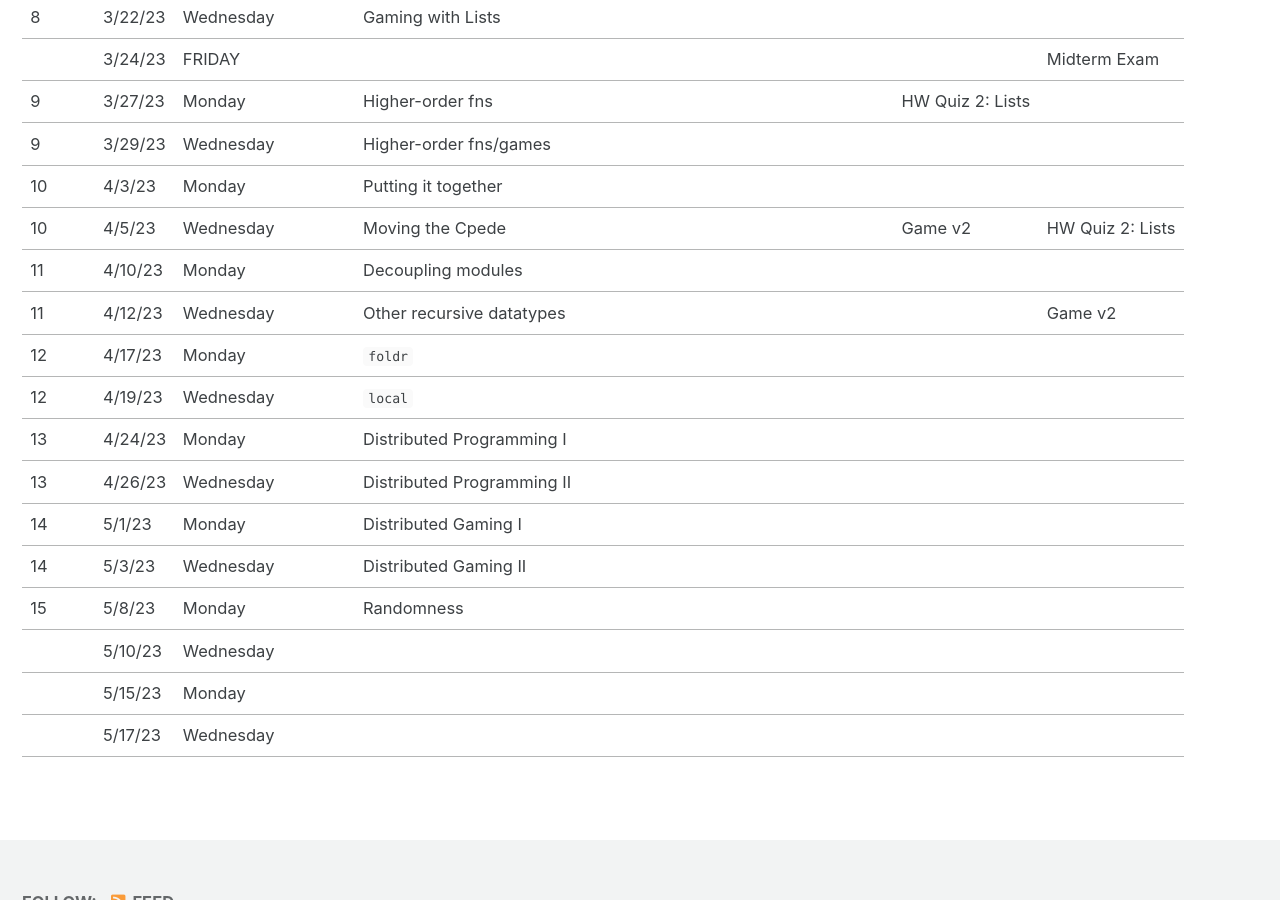
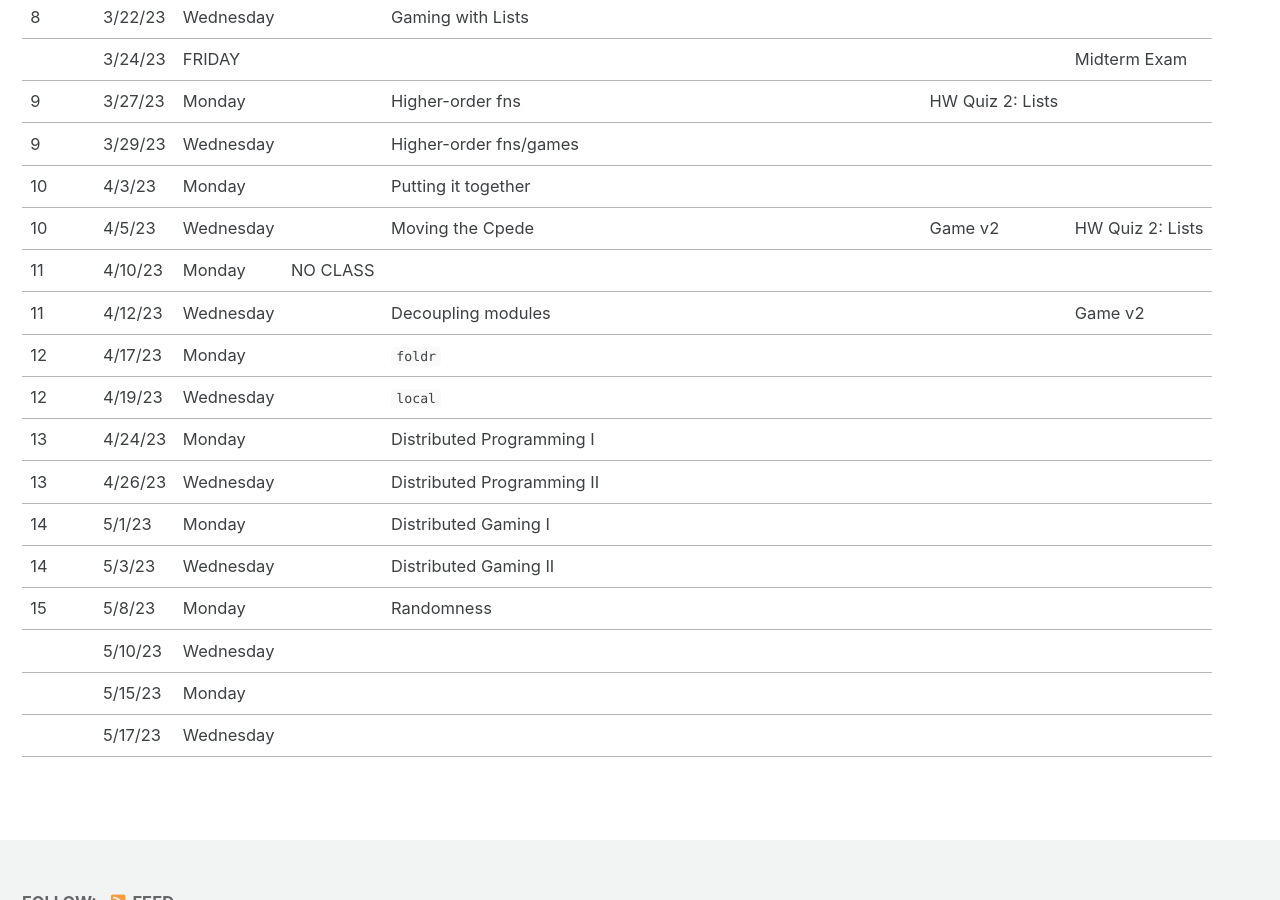
Before and after one commit to jasonhemann/25SP-CS1114, a Jekyll site: the page built from schedule.md, in a window 1280 px wide and 900 px high, scrolled down 948 px. Built offline with Jekyll 4.4.1, drawn with Linux system fonts in a browser that asks for light colours; cached includes are drawn as plain includes.

Commit message:
No class Monday

```diff
--- a/schedule.md
+++ b/schedule.md
@@ -4,61 +4,61 @@ layout: splash
 classes: wide
 ---
 
-|-------|---------|-----------|--------|----------------------------|---------------------|-----------------|------------------|------------------|
-| Week# | Date    | Day       | Break? | Lecture Topic              | Pre-reading         | Extra Resources | HW Out           | HW Due           |
-|-------|---------|-----------|--------|----------------------------|---------------------|-----------------|------------------|------------------|
-| 0     | 1/18/23 | Wednesday |        |                            |                     |                 |                  |                  |
-|-------|---------|-----------|--------|----------------------------|---------------------|-----------------|------------------|------------------|
-| 1     | 1/23/23 | Monday    |        |                            |                     |                 |                  |                  |
-| 1     | 1/25/23 | Wednesday |        |                            |                     |                 |                  |                  |
-|-------|---------|-----------|--------|----------------------------|---------------------|-----------------|------------------|------------------|
-| 2     | 1/30/23 | Monday    |        |                            |                     |                 |                  |                  |
-| 2     | 2/1/23  | Wednesday |        |                            |                     |                 | APS, 32-39       |                  |
-|-------|---------|-----------|--------|----------------------------|---------------------|-----------------|------------------|------------------|
-| 3     | 2/6/23  | Monday    |        |                            |                     |                 |                  |                  |
-| 3     | 2/8/23  | Wednesday |        | Coord system               | HtDP Ch.1 §3        |                 | HtDP, 42-47      |                  |
-|-------|---------|-----------|--------|----------------------------|---------------------|-----------------|------------------|------------------|
-| 4     | 2/13/23 | Monday    |        |                            |                     |                 |                  |                  |
-| 4     | 2/15/23 | Wednesday |        | Implementing ci            | APS Ch. 4           |                 | Better ci        |                  |
-|-------|---------|-----------|--------|----------------------------|---------------------|-----------------|------------------|------------------|
-| 5     | 2/20/23 | Monday    |        | `struct`                   |                     |                 | HW Quiz 1        |                  |
-| 5     | 2/22/23 | Wednesday |        | Games w/`struct`           | APS Ch. 8 / Ch.1 §6 |                 |                  |                  |
-|-------|---------|-----------|--------|----------------------------|---------------------|-----------------|------------------|------------------|
-| 6     | 2/27/23 | Monday    |        | A half-class               |                     |                 | Midterm Project  |                  |
-| 6     | 3/1/23  | Wednesday |        | Games w/`struct` 2         |                     |                 |                  |                  |
-|-------|---------|-----------|--------|----------------------------|---------------------|-----------------|------------------|------------------|
-|       |         |           | Spring |                            |                     |                 |                  |                  |
-|       |         |           | Spring |                            |                     |                 |                  |                  |
-|-------|---------|-----------|--------|----------------------------|---------------------|-----------------|------------------|------------------|
-| 7     | 3/13/23 | Monday    |        | Pre-Lists                  | HtDP Chs. 8,9       |                 |                  |                  |
-|       | 3/14/23 | TUESDAY   |        |                            |                     |                 |                  | Midterm Project  |
-| 7     | 3/15/23 | Wednesday |        | Lists                      | HtDP Ch. 10         |                 | Midterm Exam     |                  |
-|-------|---------|-----------|--------|----------------------------|---------------------|-----------------|------------------|------------------|
-| 8     | 3/20/23 | Monday    |        | Gaming with Lists          | APS Ch. 13          |                 |                  |                  |
-| 8     | 3/22/23 | Wednesday |        | Gaming with Lists          |                     |                 |                  |                  |
-|       | 3/24/23 | FRIDAY    |        |                            |                     |                 |                  | Midterm Exam     |
-|-------|---------|-----------|--------|----------------------------|---------------------|-----------------|------------------|------------------|
-| 9     | 3/27/23 | Monday    |        | Higher-order fns           |                     |                 | HW Quiz 2: Lists |                  |
-| 9     | 3/29/23 | Wednesday |        | Higher-order fns/games     |                     |                 |                  |                  |
-|-------|---------|-----------|--------|----------------------------|---------------------|-----------------|------------------|------------------|
-| 10    | 4/3/23  | Monday    |        | Putting it together        |                     |                 |                  |                  |
-| 10    | 4/5/23  | Wednesday |        | Moving the Cpede           |                     |                 | Game v2          | HW Quiz 2: Lists |
-|-------|---------|-----------|--------|----------------------------|---------------------|-----------------|------------------|------------------|
-| 11    | 4/10/23 | Monday    |        | Decoupling modules         |                     |                 |                  |                  |
-| 11    | 4/12/23 | Wednesday |        | Other recursive datatypes  |                     |                 |                  | Game v2          |
-|-------|---------|-----------|--------|----------------------------|---------------------|-----------------|------------------|------------------|
-| 12    | 4/17/23 | Monday    |        | `foldr`                    |                     |                 |                  |                  |
-| 12    | 4/19/23 | Wednesday |        | `local`                    |                     |                 |                  |                  |
-|-------|---------|-----------|--------|----------------------------|---------------------|-----------------|------------------|------------------|
-| 13    | 4/24/23 | Monday    |        | Distributed Programming I  |                     |                 |                  |                  |
-| 13    | 4/26/23 | Wednesday |        | Distributed Programming II |                     |                 |                  |                  |
-|-------|---------|-----------|--------|----------------------------|---------------------|-----------------|------------------|------------------|
-| 14    | 5/1/23  | Monday    |        | Distributed Gaming I       |                     |                 |                  |                  |
-| 14    | 5/3/23  | Wednesday |        | Distributed Gaming II      |                     |                 |                  |                  |
-|-------|---------|-----------|--------|----------------------------|---------------------|-----------------|------------------|------------------|
-| 15    | 5/8/23  | Monday    |        | Randomness                 |                     |                 |                  |                  |
-|       | 5/10/23 | Wednesday |        |                            |                     |                 |                  |                  |
-|       | 5/15/23 | Monday    |        |                            |                     |                 |                  |                  |
-|       | 5/17/23 | Wednesday |        |                            |                     |                 |                  |                  |
+|-------|---------|-----------|----------|----------------------------|---------------------|-----------------|------------------|------------------|
+| Week# | Date    | Day       | Break?   | Lecture Topic              | Pre-reading         | Extra Resources | HW Out           | HW Due           |
+|-------|---------|-----------|----------|----------------------------|---------------------|-----------------|------------------|------------------|
+| 0     | 1/18/23 | Wednesday |          |                            |                     |                 |                  |                  |
+|-------|---------|-----------|----------|----------------------------|---------------------|-----------------|------------------|------------------|
+| 1     | 1/23/23 | Monday    |          |                            |                     |                 |                  |                  |
+| 1     | 1/25/23 | Wednesday |          |                            |                     |                 |                  |                  |
+|-------|---------|-----------|----------|----------------------------|---------------------|-----------------|------------------|------------------|
+| 2     | 1/30/23 | Monday    |          |                            |                     |                 |                  |                  |
+| 2     | 2/1/23  | Wednesday |          |                            |                     |                 | APS, 32-39       |                  |
+|-------|---------|-----------|----------|----------------------------|---------------------|-----------------|------------------|------------------|
+| 3     | 2/6/23  | Monday    |          |                            |                     |                 |                  |                  |
+| 3     | 2/8/23  | Wednesday |          | Coord system               | HtDP Ch.1 §3        |                 | HtDP, 42-47      |                  |
+|-------|---------|-----------|----------|----------------------------|---------------------|-----------------|------------------|------------------|
+| 4     | 2/13/23 | Monday    |          |                            |                     |                 |                  |                  |
+| 4     | 2/15/23 | Wednesday |          | Implementing ci            | APS Ch. 4           |                 | Better ci        |                  |
+|-------|---------|-----------|----------|----------------------------|---------------------|-----------------|------------------|------------------|
+| 5     | 2/20/23 | Monday    |          | `struct`                   |                     |                 | HW Quiz 1        |                  |
+| 5     | 2/22/23 | Wednesday |          | Games w/`struct`           | APS Ch. 8 / Ch.1 §6 |                 |                  |                  |
+|-------|---------|-----------|----------|----------------------------|---------------------|-----------------|------------------|------------------|
+| 6     | 2/27/23 | Monday    |          | A half-class               |                     |                 | Midterm Project  |                  |
+| 6     | 3/1/23  | Wednesday |          | Games w/`struct` 2         |                     |                 |                  |                  |
+|-------|---------|-----------|----------|----------------------------|---------------------|-----------------|------------------|------------------|
+|       |         |           | Spring   |                            |                     |                 |                  |                  |
+|       |         |           | Spring   |                            |                     |                 |                  |                  |
+|-------|---------|-----------|----------|----------------------------|---------------------|-----------------|------------------|------------------|
+| 7     | 3/13/23 | Monday    |          | Pre-Lists                  | HtDP Chs. 8,9       |                 |                  |                  |
+|       | 3/14/23 | TUESDAY   |          |                            |                     |                 |                  | Midterm Project  |
+| 7     | 3/15/23 | Wednesday |          | Lists                      | HtDP Ch. 10         |                 | Midterm Exam     |                  |
+|-------|---------|-----------|----------|----------------------------|---------------------|-----------------|------------------|------------------|
+| 8     | 3/20/23 | Monday    |          | Gaming with Lists          | APS Ch. 13          |                 |                  |                  |
+| 8     | 3/22/23 | Wednesday |          | Gaming with Lists          |                     |                 |                  |                  |
+|       | 3/24/23 | FRIDAY    |          |                            |                     |                 |                  | Midterm Exam     |
+|-------|---------|-----------|----------|----------------------------|---------------------|-----------------|------------------|------------------|
+| 9     | 3/27/23 | Monday    |          | Higher-order fns           |                     |                 | HW Quiz 2: Lists |                  |
+| 9     | 3/29/23 | Wednesday |          | Higher-order fns/games     |                     |                 |                  |                  |
+|-------|---------|-----------|----------|----------------------------|---------------------|-----------------|------------------|------------------|
+| 10    | 4/3/23  | Monday    |          | Putting it together        |                     |                 |                  |                  |
+| 10    | 4/5/23  | Wednesday |          | Moving the Cpede           |                     |                 | Game v2          | HW Quiz 2: Lists |
+|-------|---------|-----------|----------|----------------------------|---------------------|-----------------|------------------|------------------|
+| 11    | 4/10/23 | Monday    | NO CLASS |                            |                     |                 |                  |                  |
+| 11    | 4/12/23 | Wednesday |          | Decoupling modules         |                     |                 |                  | Game v2          |
+|-------|---------|-----------|----------|----------------------------|---------------------|-----------------|------------------|------------------|
+| 12    | 4/17/23 | Monday    |          | `foldr`                    |                     |                 |                  |                  |
+| 12    | 4/19/23 | Wednesday |          | `local`                    |                     |                 |                  |                  |
+|-------|---------|-----------|----------|----------------------------|---------------------|-----------------|------------------|------------------|
+| 13    | 4/24/23 | Monday    |          | Distributed Programming I  |                     |                 |                  |                  |
+| 13    | 4/26/23 | Wednesday |          | Distributed Programming II |                     |                 |                  |                  |
+|-------|---------|-----------|----------|----------------------------|---------------------|-----------------|------------------|------------------|
+| 14    | 5/1/23  | Monday    |          | Distributed Gaming I       |                     |                 |                  |                  |
+| 14    | 5/3/23  | Wednesday |          | Distributed Gaming II      |                     |                 |                  |                  |
+|-------|---------|-----------|----------|----------------------------|---------------------|-----------------|------------------|------------------|
+| 15    | 5/8/23  | Monday    |          | Randomness                 |                     |                 |                  |                  |
+|       | 5/10/23 | Wednesday |          |                            |                     |                 |                  |                  |
+|       | 5/15/23 | Monday    |          |                            |                     |                 |                  |                  |
+|       | 5/17/23 | Wednesday |          |                            |                     |                 |                  |                  |
 
 <!-- <img src="https://imgs.xkcd.com/comics/x.png"> -->
```
